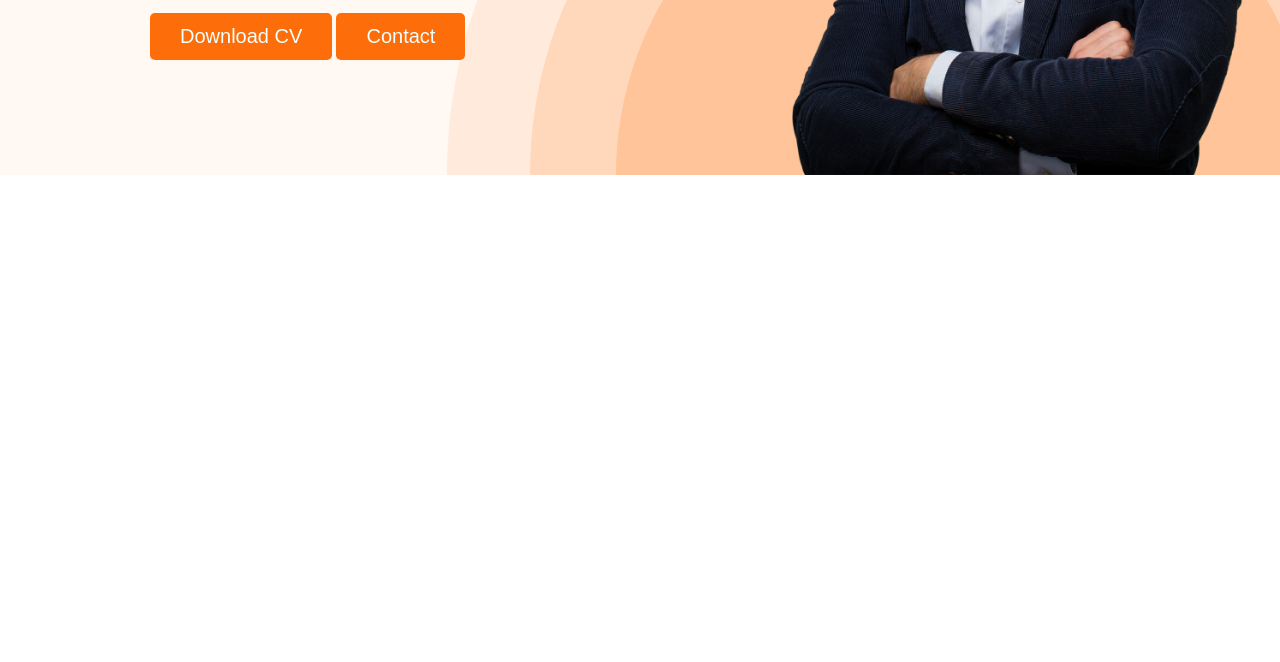
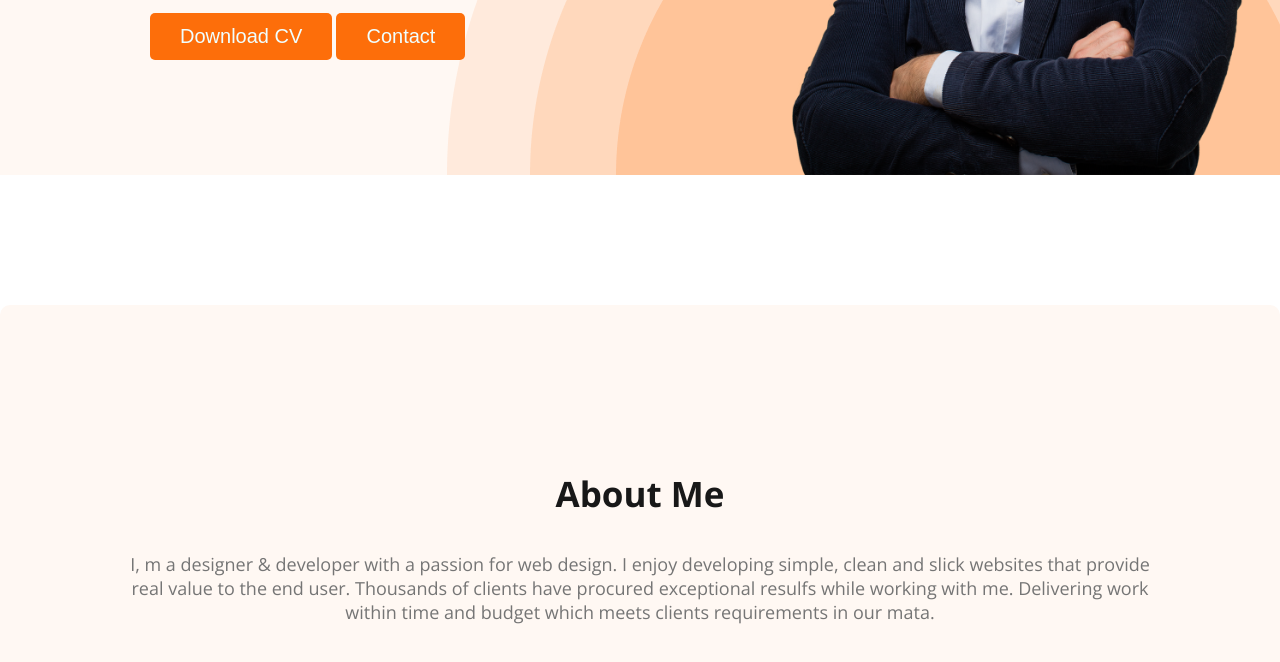
Before and after one commit to armangit1/frist-web-project, a plain HTML site: page index.html in a window 1280 px wide. Shown: the part 605-1267 px from the top of the page. Before the commit the page ends 800 px from the top, so only its background shows below. Drawn offline with nearby package versions, Linux system fonts and the light colour scheme; a web font is replaced by a local one.

Commit message:
new add complit

```diff
--- a/index.html
+++ b/index.html
@@ -34,10 +34,20 @@
             </div>
             <img class="profile" src="images/hardy.png" alt="">
         </div>
+    </header>
+    <main>
+
+ <section class="about" >
+ <h3 class="section-item">About Me</h3>
+ <p class="section-desc">I, m a designer & developer with a passion for web design. I enjoy developing simple, clean and slick websites that provide real value to the end user. Thousands of clients have procured exceptional resulfs while working with me. Delivering work within time and budget which meets clients requirements in our mata.</p>
+
+ </section>
 
 
-    </header>
-    <main>
+
+
+
+
 
     </main>
     <footer>
--- a/style/style.css
+++ b/style/style.css
@@ -23,6 +23,19 @@ nav{
 }
 .r{
     color:#FD6E0A ;
+}
+.section-item{
+    color: #181818;
+    text-align: center;
+    font-weight: 700;
+    font-size: 35px;
+
+}
+.section-desc{
+   color: #757575;
+   text-align: center;
+   font-size: 18px;
+
 }
 nav > ul{
     display: flex;
@@ -84,3 +97,13 @@ padding: 12px 30px;
 .banner-con{
     max-width: 800px;
 }
+
+/* main section style */
+/* abaout section style  */
+.about{
+   padding: 130px;
+   margin: 130px 0;
+   background: #FFF8F3;
+   border-radius: 10px;
+
+}
```
